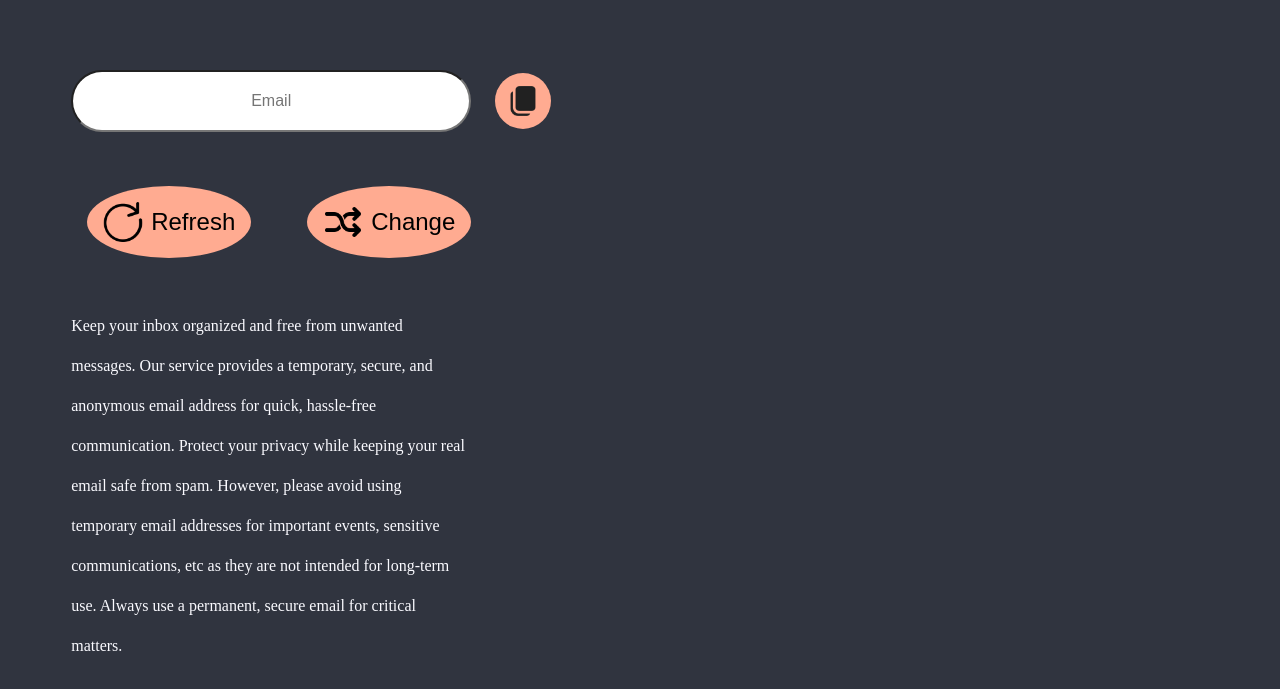
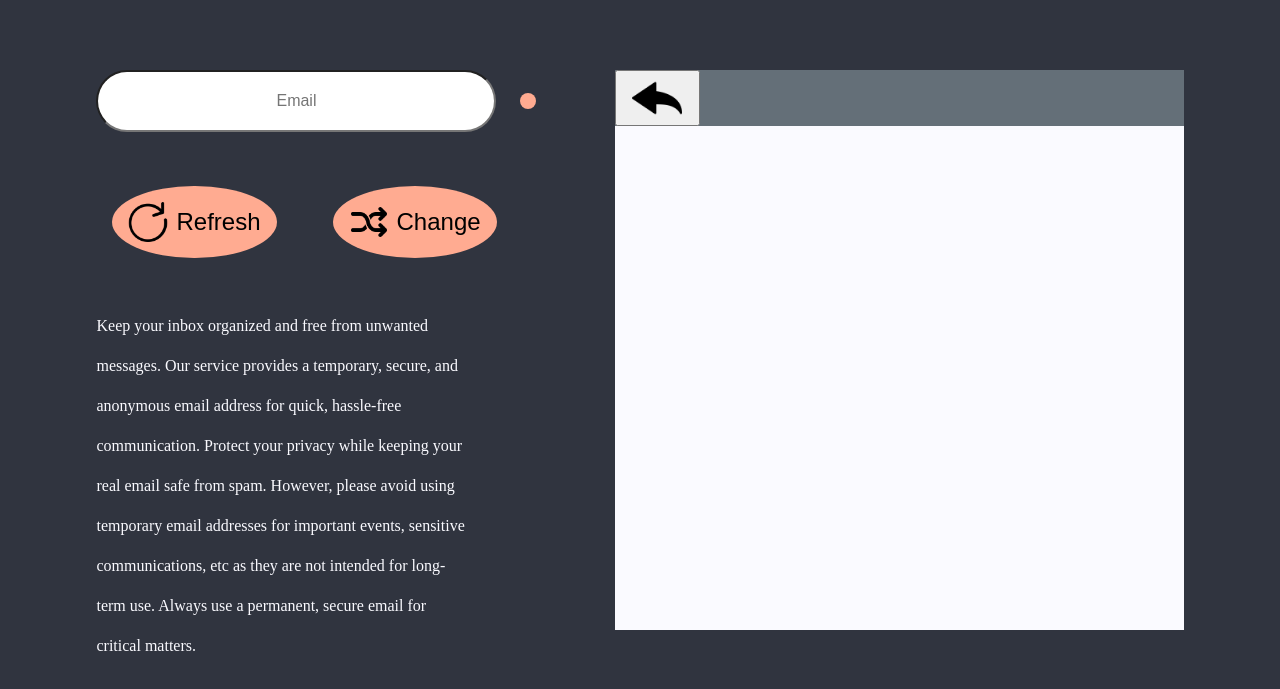
Before and after one commit to Kodali7/PersonalTemp, a website: page public/index.html in a window 1280 px wide. Shown: the part 105-794 px from the top of the page. Drawn offline with Linux system fonts and the light colour scheme.

Commit message:
2nd day work on right side
working on the email section, need to implement like inbox type of refresh and later work on api calls

```diff
--- a/public/index.html
+++ b/public/index.html
@@ -1,12 +1,16 @@
 <!DOCTYPE html>
 <html lang="en">
+
 <head>
     <meta charset="utf-8">
     <link rel="stylesheet" href="style.css">
     <title>PersonalTemp</title>
 </head>
+
 <body>
     <h1 id="title">PersonalTemp</h1><br><br>
+    <div class="container">
+        <div class="left-side">
             <div class="middle-left">
                 <input id="generateHere" size="40vh" placeholder="Email" type="text" readonly />
                 <button id="button1" onclick="copyClick()">
@@ -23,19 +27,30 @@
             </div>
             <div class="description">
                 <p id="description">
-                Keep your inbox organized and free from unwanted messages. Our service provides a temporary, secure, and anonymous email
-                address for quick, hassle-free communication. Protect your privacy while keeping your real email safe from spam.
-                However, please avoid using temporary email addresses for important events, sensitive communications, etc as they are not intended for long-term use.
+                    Keep your inbox organized and free from unwanted messages. Our service provides a temporary, secure,
+                    and anonymous email
+                    address for quick, hassle-free communication. Protect your privacy while keeping your real email
+                    safe from spam.
+                    However, please avoid using temporary email addresses for important events, sensitive
+                    communications, etc as they are not intended for long-term use.
                     Always use a permanent, secure email for critical matters.
                 </p>
             </div>
+        </div>
+        <div class="right-side">
             <div class="email">
                 <div class="email-options">
+                    <button id="back-button" onclick="goBack()">
+                        <img id="back-image" src="../assets/back-button.png">
+                    </button>
                 </div>
                 <div class="email-main">
 
                 </div>
             </div>
+        </div>
+    </div>
     <script src="script.js"></script>
 </body>
+
 </html>
--- a/public/script.js
+++ b/public/script.js
@@ -21,3 +21,11 @@ function changeEmail() {
   console.log(email);
   emailOld.value = email;
 }
+
+function goBack(){
+
+}
+
+function getEmails(){
+
+}
--- a/public/style.css
+++ b/public/style.css
@@ -12,7 +12,6 @@ body, head{
     display: flex;
     justify-content: left;
     align-items: center;
-    padding-left: 5%;
 }
 
 #generateHere{
@@ -44,7 +43,6 @@ body, head{
 .bottom-left{
     display: flex;
     justify-content: left;
-    padding-left: 5%;
 }
 #refresh-button, #change-button{
     background-color: #FFAB91;
@@ -74,8 +72,7 @@ body, head{
     justify-content: left;
     align-items: center;
     margin-top: 4vh;
-    width: 35%;
-    padding-left: 5%;
+    width: auto;
 }
 
 #description {
@@ -91,3 +88,40 @@ body, head{
     justify-content: space-between;
     align-items: center;
 }
+.container{
+    display: flex;
+    flex-direction: row;
+    justify-content: space-between;
+    width: 100%;
+    height: 100%;
+}
+.left-side{
+    padding-left: 7%;
+    width: 33%;
+}
+.right-side{
+    padding-right: 7%;
+    width:45%;
+}
+.email{
+    background-color: #FAFAFF;
+    width: 100%;
+    height: 70vh;
+    display: flex;
+    flex-direction:column;
+}
+.email-options{
+    background-color: #646F78;
+    height: 10%;
+}
+.email-body{
+    background-color: #FAFAFF;
+}
+#back-button{
+    width:15%;
+    height:100%;
+}
+#back-image{
+    height: 100%;
+    width: auto;
+}
```
Also changed, not shown: assets/back-button.png (added). Lines whose indentation alone changed are shown as unchanged.
